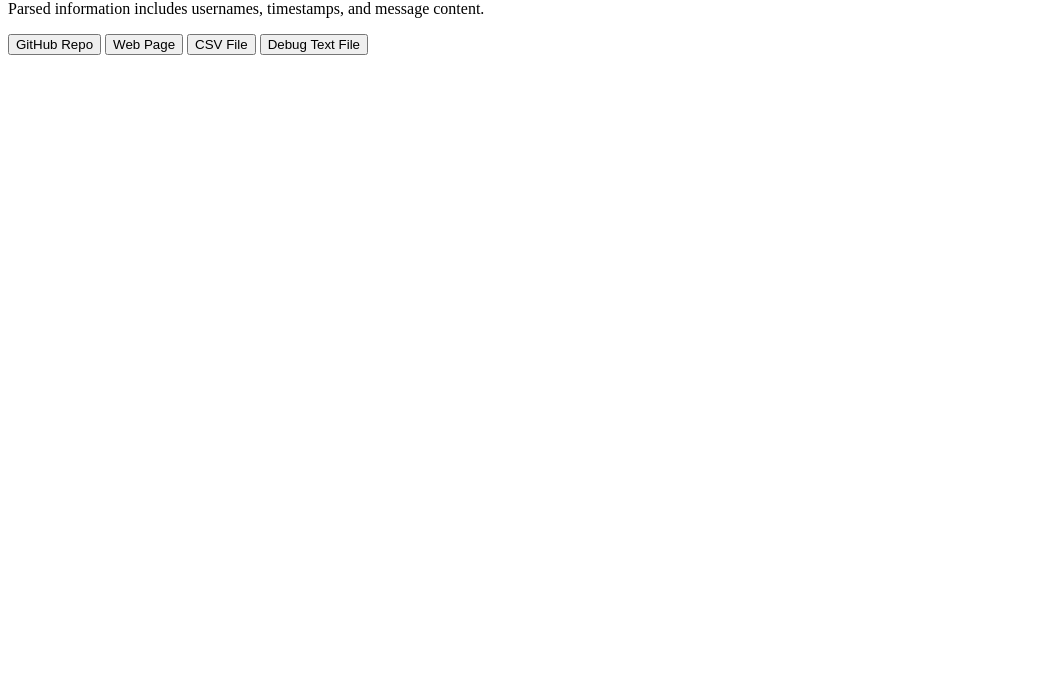
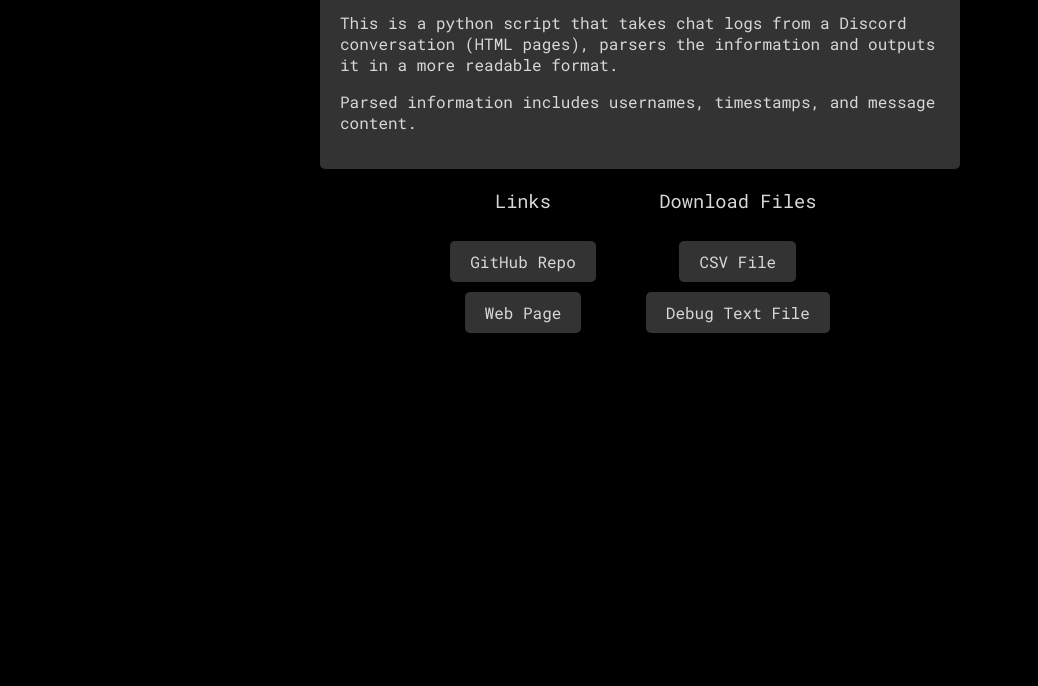
Before and after one commit to ikori-meimoto/chat-log-parser, a plain HTML site: page index.html in a window 1280 px wide. Shown: the part 114-800 px from the top of the page, without its empty margins (0-1038 px from the left). Drawn offline with Linux system fonts and the light colour scheme.

Commit message:
changes to webpage

```diff
--- a/index.html
+++ b/index.html
@@ -4,6 +4,12 @@
     <meta charset="UTF-8">
     <meta name="viewport" content="width=device-width, initial-scale=1.0">
     <title>Chat Log Parser Project</title>
+
+    <link rel="stylesheet" href="style.css">
+    <!-- Google Fonts -->
+    <link rel="preconnect" href="https://fonts.googleapis.com">
+    <link rel="preconnect" href="https://fonts.gstatic.com" crossorigin>
+    <link href="https://fonts.googleapis.com/css2?family=Roboto+Mono:ital,wght@0,100..700;1,100..700&display=swap" rel="stylesheet">
 </head>
 <body>
     <div class="textbox">
@@ -13,10 +19,21 @@
     </div>
 
     <div class="button-container">
-        <a href="https://github.com/ikori-meimoto/chat-log-parser"><button>GitHub Repo</button></a>
-        <a href="chat_log.html"><button>Web Page</button></a>
-        <a href="output.csv" download="output.csv"><button>CSV File</button></a>
-        <a href="chat_log_debug.txt" download="chat_log_debug.txt"><button>Debug Text File</button></a>
+        <div>
+            <h3>Links</h3>
+            <ul>
+                <li><a href="https://github.com/ikori-meimoto/chat-log-parser"><button>GitHub Repo</button></a></li>
+                <li><a href="chat_log.html"><button>Web Page</button></a></li>
+            </ul>
+        </div>
+
+        <div>
+            <h3>Download Files</h3>
+            <ul>
+                <li><a href="output.csv" download="output.csv"><button>CSV File</button></a></li>
+                <li><a href="chat_log_debug.txt" download="chat_log_debug.txt"><button>Debug Text File</button></a></li>
+            </ul>
+        </div>
     </div>
 </body>
 </html>
--- /dev/null
+++ b/style.css
@@ -0,0 +1,61 @@
+:root {
+    --primary-color: #333;
+    --secondary-color: #555;
+    --background-color: #000000;
+    --text-color: #d8d8d8;
+}
+
+* {
+    font-family: 'Roboto Mono', monospace;
+    font-optical-sizing: auto;
+    font-weight: 400;
+    font-style: normal;
+    color: var(--text-color);
+}
+
+body {
+    background-color: var(--background-color);
+    margin: 0;
+    padding: 20px;
+}
+
+button{
+    background-color: var(--primary-color);
+    color: var(--text-color);
+    border: none;
+    padding: 10px 20px;
+    cursor: pointer;
+    font-size: 16px;
+    margin-top: 10px;
+    border-radius: 5px;
+
+    transform: scale(1);
+    transition: transform 0.2s ease;
+}
+
+button:hover {
+    background-color: var(--secondary-color);
+    transform: scale(1.05);
+    transition: transform 0.2s ease, backgrounded-color 0.2s ease;
+}
+
+ul {
+    list-style-type: none;
+    padding: 0;
+}
+
+.textbox {
+    background-color: var(--primary-color);
+    padding: 20px;
+    border-radius: 5px;
+    max-width: 600px;
+    margin: 0 auto;
+}
+
+.button-container {
+    display: flex;
+    justify-content: center;
+    gap: 50px;
+
+    text-align: center;
+}
```
